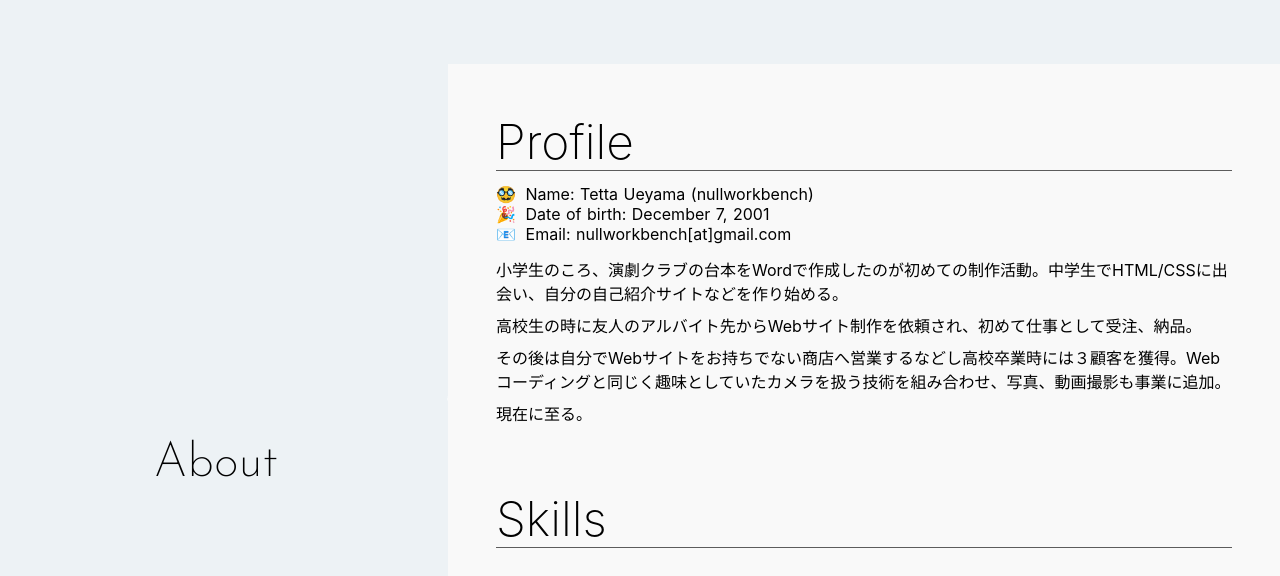
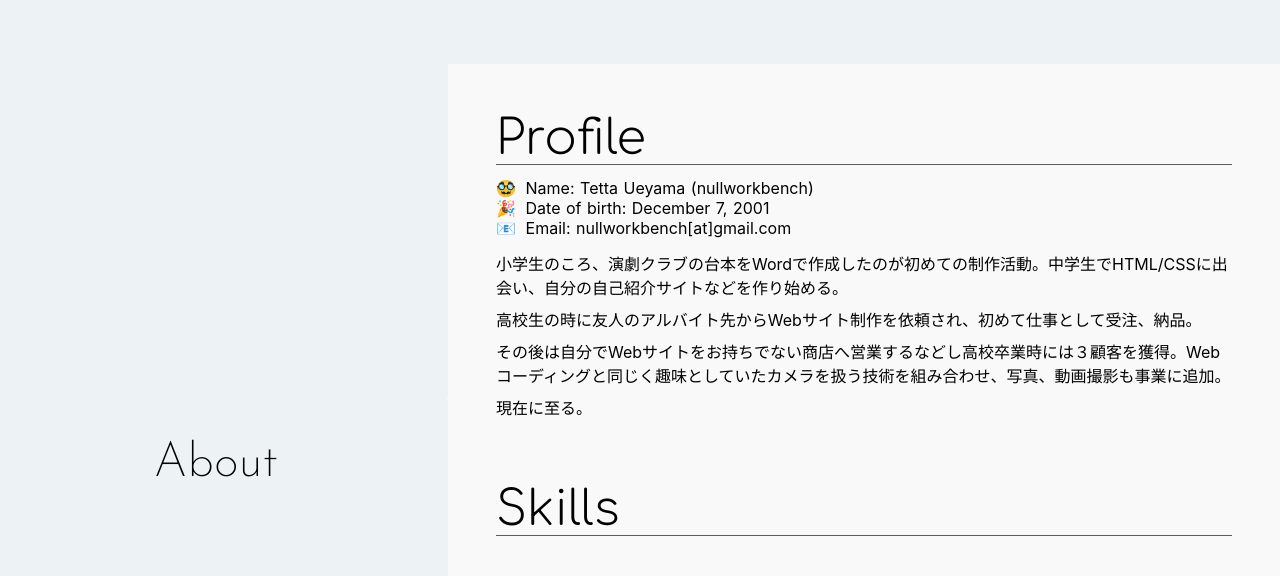
Before and after one commit to nullworkbench/nwb-portfolio, a Nuxt app: page /about in a window 1280 px wide. Shown: the top 576 px of the page. Built offline with nearby package versions, Linux system fonts and the light colour scheme.

Commit message:
GoogleFontに新しくフォントを追加

```diff
--- a/nuxt.config.js
+++ b/nuxt.config.js
@@ -21,7 +21,7 @@ export default {
       { rel: 'preconnect', href: 'https://fonts.gstatic.com' }, // GoogleFonts
       {
         rel: 'stylesheet',
-        href: 'https://fonts.googleapis.com/css2?family=Josefin+Sans:wght@200;400&display=swap',
+        href: 'https://fonts.googleapis.com/css2?family=Comfortaa:wght@300&family=Josefin+Sans:wght@200;400&display=swap',
       }, // GoogleFonts
     ],
   },
--- a/pages/about.vue
+++ b/pages/about.vue
@@ -68,6 +68,8 @@ section {
 }
 
 h3 {
+  font-family: 'Comfortaa', 'Source Sans Pro', -apple-system, BlinkMacSystemFont,
+    'Segoe UI', Roboto, 'Helvetica Neue', Arial, sans-serif;
   font-size: 3rem;
   font-weight: 200;
   position: relative;
```
